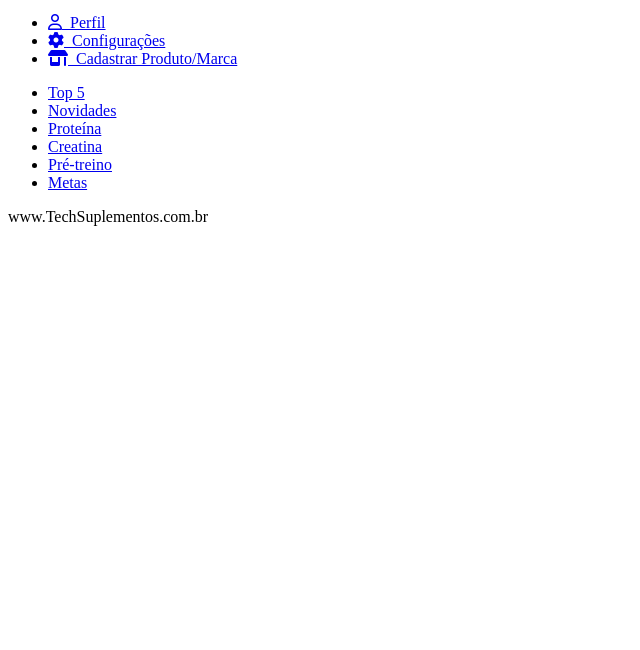
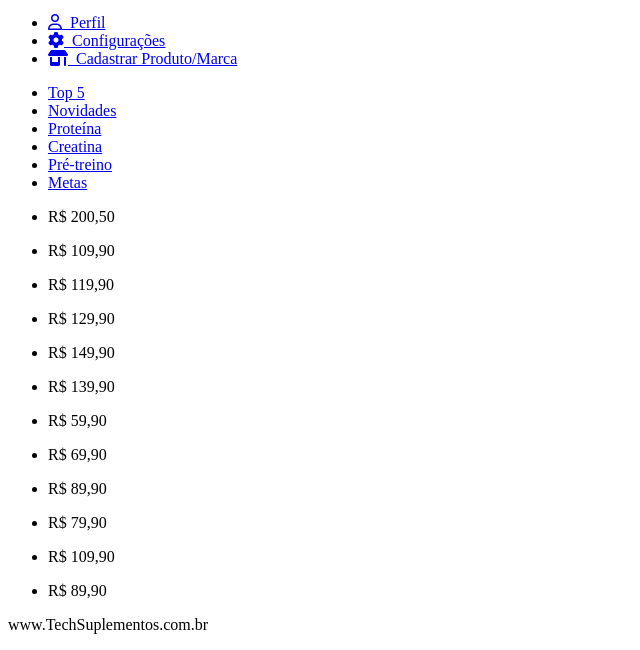
Before and after one commit to PedroRoque5/TechSuplementos, a PHP site: page /index.php?pg=proteina in a window 1280 px wide. Shown: the part 460-1110 px from the top of the page, without its empty margins (0-640 px from the left). Before the commit the page ends 686 px from the top, so only its background shows below. Run offline with PHP 8.4, Linux system fonts and the light colour scheme; a stand-in replaces the project's code that opens the database connection; some libraries are stand-ins or nearby versions.

Commit message:
proteina

```diff
--- a/View/cadastro/index.php
+++ b/View/cadastro/index.php
@@ -12,6 +12,7 @@
  </div>
 
  <?php
+ //código para inserir usuário
 require_once './TechSuplementos/DAO/Conexao.php'; // Certifique-se de incluir o arquivo que contém a classe Conexao
 
 if ($_SERVER['REQUEST_METHOD'] == 'POST') {
--- a/View/menu/proteina/index.php
+++ b/View/menu/proteina/index.php
@@ -0,0 +1,88 @@
+<link href="<?= ASSETS ?>css/proteina.css" rel="stylesheet">
+
+<ul id="album">
+    <li id="foto01">
+        <a href="<?= URL . "index.php?pg=whey-fusion" ?>" class="produto-link">
+            <div class="produto-imagem"></div>
+        </a>
+        <p class="preco">R$ 200,50</p>
+    </li>
+
+    <li id="foto02">
+        <a href="<?= URL . "index.php?pg=whey-protein" ?>" class="produto-link">
+            <div class="produto-imagem"></div>
+        </a>
+        <p class="preco"> R$ 109,90</p>
+    </li>
+
+    <li id="foto03">
+        <a href="<?= URL . "index.php?pg=black-whey" ?>" class="produto-link">
+            <div class="produto-imagem"></div>
+        </a>
+        <div>
+        <p class="preco"> R$ 119,90</p></div>
+    </li>
+
+    <li id="foto04">
+        <a href="<?= URL . "index.php?pg=whey-sac" ?>" class="produto-link">
+            <div class="produto-imagem"></div>
+        </a>
+        <p class="preco">R$ 129,90</p>
+    </li>
+
+    <li id="foto05">
+        <a href="<?= URL . "index.php?pg=whey-voncentrado" ?>" class="produto-link">
+            <div class="produto-imagem"></div>
+        </a>
+        <p class="preco"> R$ 149,90</p>
+    </li>
+
+    <li id="foto06">
+        <a href="<?= URL . "index.php?pg=nitro-whey" ?>" class="produto-link">
+            <div class="produto-imagem"></div>
+        </a>
+        <p class="preco">R$ 139,90</p>
+    </li>
+
+    <li id="foto07">
+        <a href="<?= URL . "index.php?pg=barra-protein" ?>" class="produto-link">
+            <div class="produto-imagem"></div>
+        </a>
+        <p class="preco"> R$ 59,90</p>
+    </li>
+
+    <li id="foto08">
+        <a href="<?= URL . "index.php?pg=bar-protein" ?>" class="produto-link">
+            <div class="produto-imagem"></div>
+        </a>
+        <p class="preco">R$ 69,90</p>
+    </li>
+
+    <li id="foto09">
+        <a href="<?= URL . "index.php?pg=sem-gluten" ?>" class="produto-link">
+            <div class="produto-imagem"></div>
+        </a>
+        <p class="preco">R$ 89,90</p>
+    </li>
+
+    <li id="foto10">
+        <a href="<?= URL . "index.php?pg=bebida-whey" ?>" class="produto-link">
+            <div class="produto-imagem"></div>
+        </a>
+        <p class="preco">R$ 79,90</p>
+    </li>
+
+    <li id="foto11">
+        <a href="<?= URL . "index.php?pg=fuel" ?>" class="produto-link">
+            <div class="produto-imagem"></div>
+        </a>
+        <p class="preco">R$ 109,90</p>
+    </li>
+
+    <li id="foto12">
+        <a href="<?= URL . "index.php?pg=yopro" ?>" class="produto-link">
+            <div class="produto-imagem"></div>
+        </a>
+            <p class="preco">R$ 89,90</p>
+    </li>
+</ul>
--- a/index.php
+++ b/index.php
@@ -27,6 +27,7 @@ switch ($pagina) {
     case 'produto': include_once './View/cadastro/produto/produto.php'; break;
     case 'marca': include_once './View/cadastro/produto/marca.php'; break;
     case 'perguntar': include_once './View/cadastro/produto/pergunta.php'; break;
+    case 'whey-fusion': include_once './View/menu/proteina/whey-fusion.php'; break;
 
     default:
     include_once './View/error/index.php'; break;
```
Also changed, not shown: View/menu/proteina/whey-fusion.php (added, +86 -0 lines), public/assets/css/descricao.css (added), public/assets/css/proteina.css (added), public/assets/image/BLACKWHEY.png (added), public/assets/image/barprotein.png (added), public/assets/image/barra.jpg (added), public/assets/image/bebida_whey.jpg (added), public/assets/image/fuel.jpg (added), public/assets/image/nitrowhey.jpg (added), public/assets/image/protein.jpg (added), public/assets/image/semgluten.jpg (added), public/assets/image/whey.jpg (added), public/assets/image/wheysac.jpg (added), public/assets/image/whwyvoncentrado.jpg (added), 1 more files.
